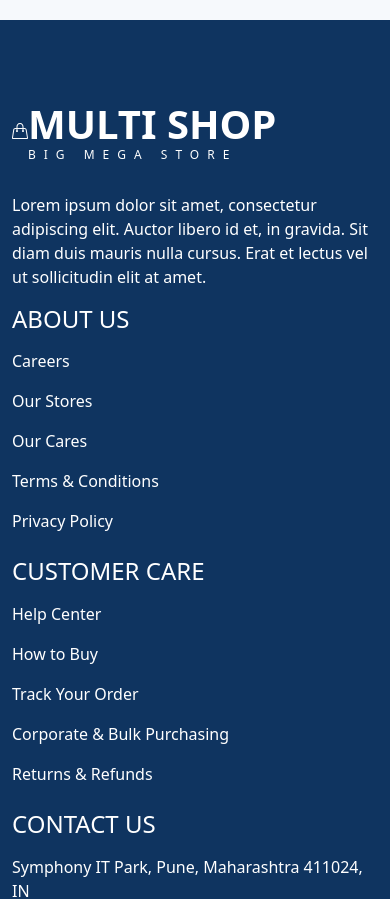
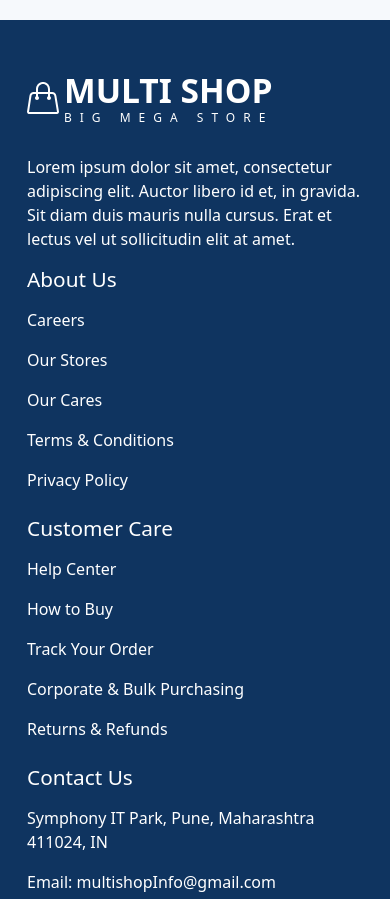
Before and after one commit to kamleshraj/ecom-poc, a React (Create React App) app: page /compare-product in a window 390 px wide. Shown: the part 268-1167 px from the top of the page. Built offline with nearby package versions, Linux system fonts and the light colour scheme; no server answers.

Commit message:
footer changes for responsive

```diff
--- a/src/components/Footer/Footer.jsx
+++ b/src/components/Footer/Footer.jsx
@@ -9,6 +9,7 @@ import { SlHandbag} from "react-icons/sl";
 const Footer = () => {
   const { compareList, isOpenModal } = useSelector((state) => state.compare);
   const dispatch = useDispatch();
+
   useEffect(() => {
     if (compareList.length > 0) {
       dispatch(setOpenModal(true));
@@ -22,7 +23,7 @@ const Footer = () => {
       <footer className={styles.footer}>
         <Container fluid>
           <Row className="footer-row">
-            <Col md={3} sm={5} className="box">
+            <Col md={4}>
               <div className={styles.logo}>
                 <SlHandbag/>
                 <h1 className={styles.logo.h1}>
@@ -36,7 +37,9 @@ const Footer = () => {
                 Erat et lectus vel ut sollicitudin elit at amet.
               </p>
             </Col>
-            <Col md={3} sm={5} className="box">
+            <Col md={8}>
+            <Row>
+            <Col md={4}>
               <h2>About Us</h2>
               <ul>
                 <li>Careers</li>
@@ -46,7 +49,7 @@ const Footer = () => {
                 <li>Privacy Policy</li>
               </ul>
             </Col>
-            <Col md={3} sm={5} className="box">
+            <Col md={4}>
               <h2>Customer Care</h2>
               <ul>
                 <li>Help Center </li>
@@ -56,13 +59,15 @@ const Footer = () => {
                 <li>Returns & Refunds </li>
               </ul>
             </Col>
-            <Col md={3} sm={5} className="box">
+            <Col md={4}>
               <h2>Contact Us</h2>
               <ul>
                 <li>Symphony IT Park, Pune, Maharashtra 411024, IN</li>
                 <li>Email: multishopInfo@gmail.com</li>
                 <li>Phone: +1 1123 456 780</li>
               </ul>
+            </Col>
+            </Row>
             </Col>
           </Row>
         </Container>
--- a/src/components/Footer/FooterStyle.module.scss
+++ b/src/components/Footer/FooterStyle.module.scss
@@ -1,14 +1,16 @@
 footer {
   background-color: #0f3460;
-  padding: 80px 0;
+  padding: 50px 15px;
   color: #fff;
 
   .logo {
     display: flex;
     align-items: center;
+    gap: 5px;
     margin-bottom: 30px;
+    svg{font-size: 2rem;}
     h1 {
-      font-size: 2.5rem;
+      font-size: 2.1rem;
       font-weight: bold;
       color: #fff;
       text-transform: uppercase;
@@ -23,8 +25,7 @@ footer {
     }
   }
   h2{
-    font-size: 1.5rem;
-    text-transform: uppercase;
+    font-size: 1.3rem;
   }
   ul{
     padding-left: 0;
```
